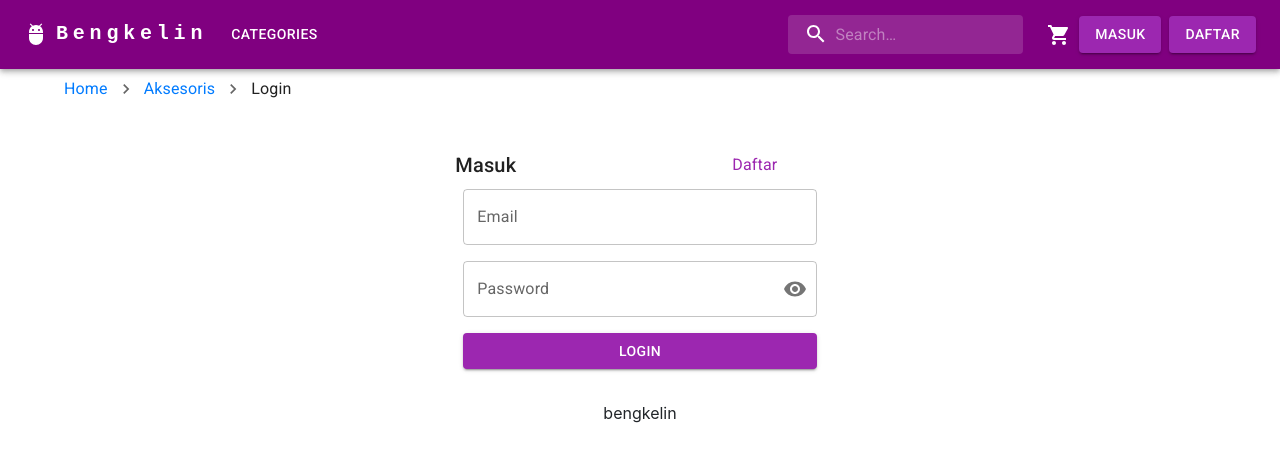
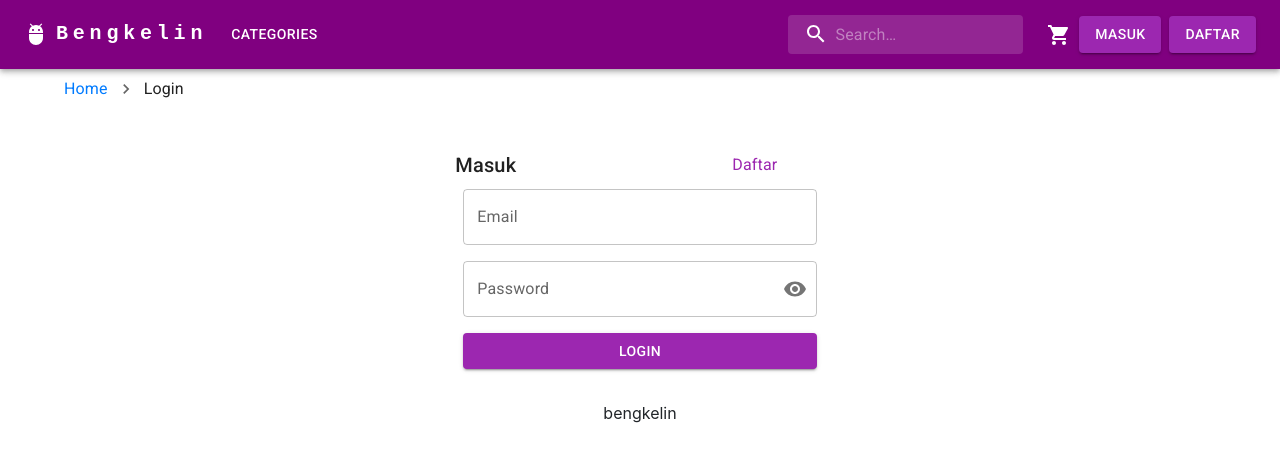
Before and after one commit to fazrithe/bengkelin-v2, a Next.js app: page /login in a window 1280 px wide. Shown: the top 462 px of the page. Built offline with nearby package versions, Linux system fonts and the light colour scheme.

Commit message:
Update breadcamps

```diff
--- a/pages/login/index.tsx
+++ b/pages/login/index.tsx
@@ -17,13 +17,6 @@ export default function Login(){
     const breadcrumbs = [
         <Link key="1" color="inherit" href="/">
           Home
-        </Link>,
-        <Link
-          key="2"
-          color="inherit"
-          href="/material-ui/getting-started/installation/"
-        >
-          Aksesoris
         </Link>,
         <Typography key="3" color="text.primary">
           Login
```
Also changed, not shown: pages/register/index.tsx (+1 -8 lines).
